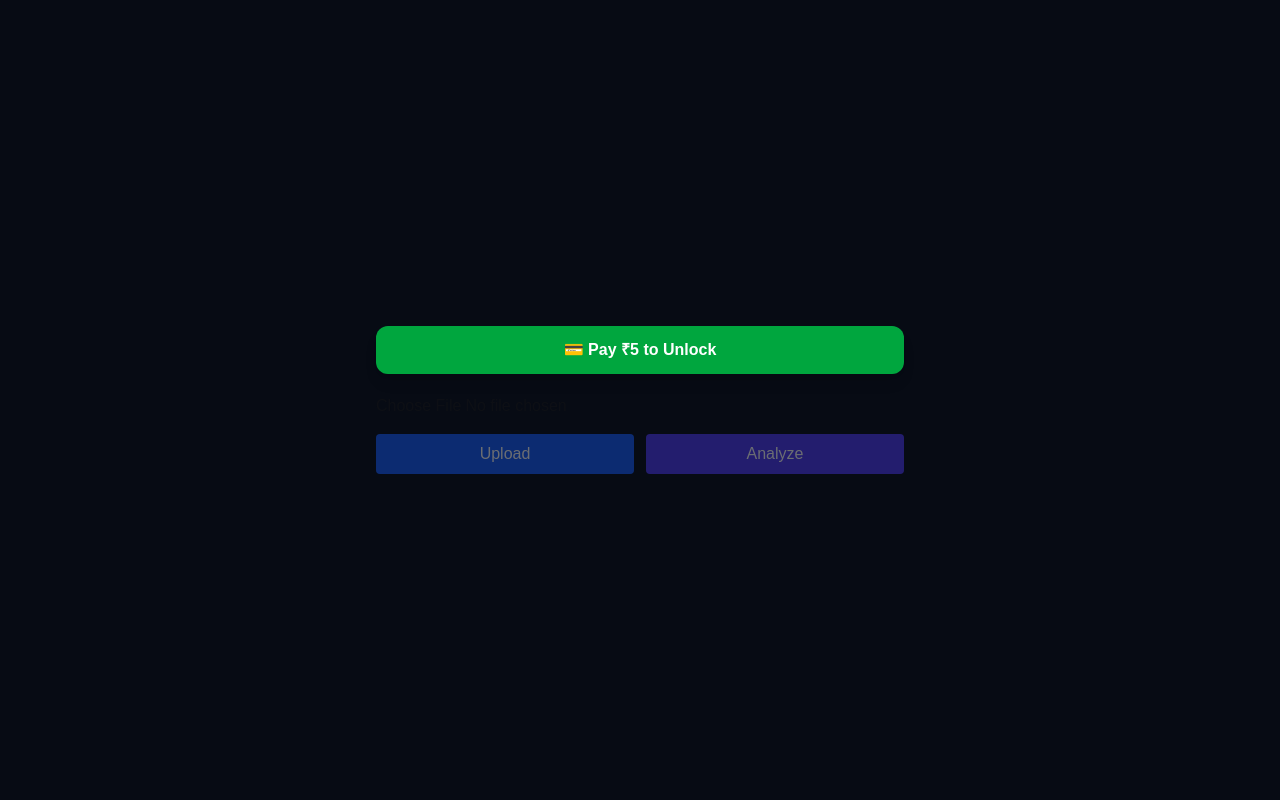
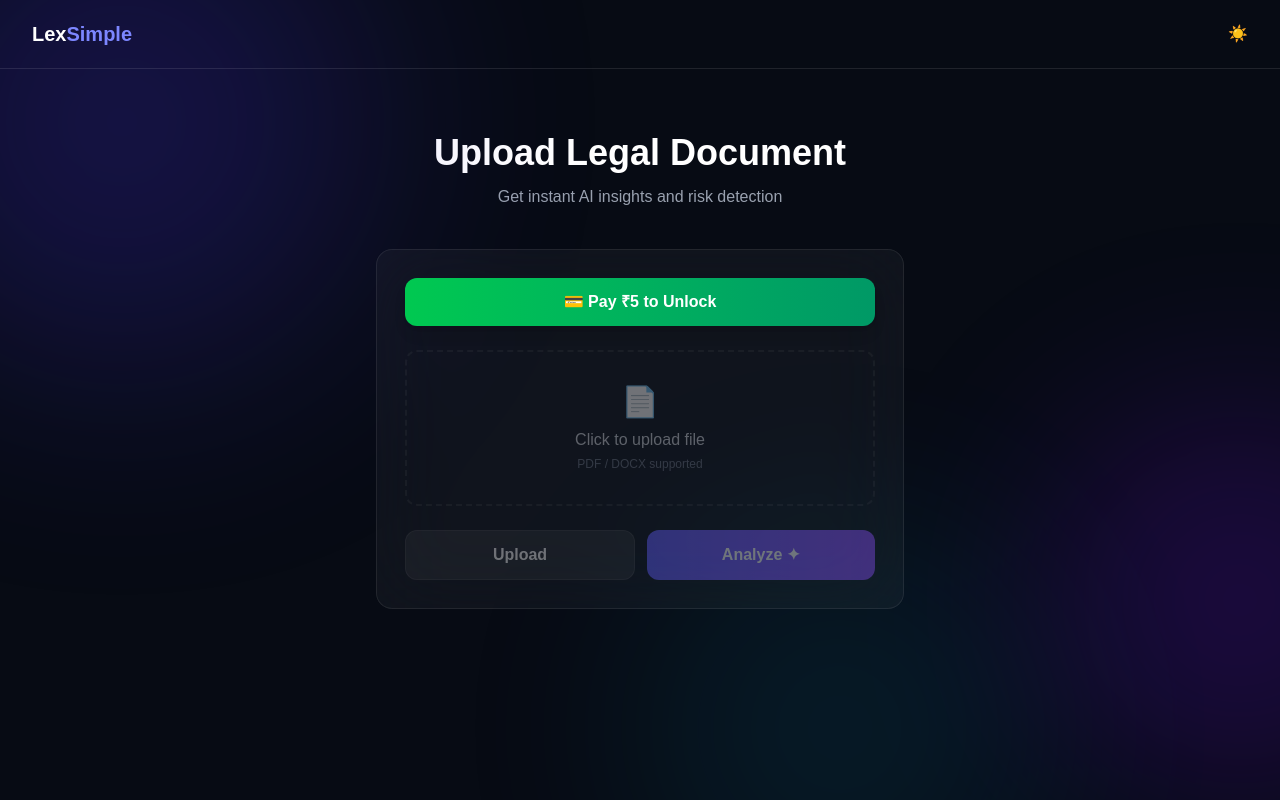
Before and after one commit to sp8424468-coder/legal-ai, a Next.js app: page /upload in a window 1280 px wide. Built offline with nearby package versions, Linux system fonts and the light colour scheme.

Commit message:
UI changed

```diff
--- a/app/upload/page.tsx
+++ b/app/upload/page.tsx
@@ -34,7 +34,6 @@ export default function Home() {
   const [previewTranslating, setPreviewTranslating] = useState(false);
   const [previewPlaying, setPreviewPlaying] = useState(false);
 
-  // 💳 NEW STATE
   const [paid, setPaid] = useState(false);
 
   const router = useRouter();
@@ -72,7 +71,7 @@ export default function Home() {
     }
   };
 
-  // 📄 Upload (PAYMENT LOCK ADDED)
+  // 📄 Upload
   const upload = async () => {
     if (!paid) {
       alert("⚠️ Please complete payment first");
@@ -107,7 +106,7 @@ export default function Home() {
     }
   };
 
-  // 🤖 Analyze (PAYMENT LOCK ADDED)
+  // 🤖 Analyze
   const analyze = () => {
     if (!paid) {
       alert("⚠️ Payment required");
@@ -126,59 +125,111 @@ export default function Home() {
   const D = dark;
 
   return (
-    <div
-      className={`min-h-screen flex items-center justify-center ${
-        D ? "bg-[#070b14]" : "bg-[#eef2ff]"
-      }`}
+    <div className={`min-h-screen relative overflow-x-hidden ${D ? "bg-[#070b14]" : "bg-[#eef2ff]"}`}>
+
+      {/* 🌌 Background Effects */}
+      <div className="fixed inset-0 pointer-events-none">
+        <div className="absolute -top-32 -left-32 w-[500px] h-[500px] rounded-full blur-[120px] bg-indigo-700 opacity-25" />
+        <div className="absolute top-1/2 -right-40 w-[400px] h-[400px] rounded-full blur-[100px] bg-violet-700 opacity-20" />
+        <div className="absolute -bottom-32 left-1/2 w-[400px] h-[400px] rounded-full blur-[100px] bg-cyan-700 opacity-15" />
+      </div>
+
+      {/* 🔝 Navbar */}
+      <nav className="relative z-10 flex justify-between px-8 py-5 border-b border-white/10">
+        <h1 className="text-white font-bold text-xl">
+          Lex<span className="text-indigo-400">Simple</span>
+        </h1>
+
+        <button
+          onClick={() => {
+            setDark(!D);
+            localStorage.setItem("darkMode", String(!D));
+          }}
+          className="text-white"
         >
-      <div className="max-w-xl w-full p-6">
+          {D ? "☀️" : "🌙"}
+        </button>
+      </nav>
 
-        {/* 💳 PAYMENT BUTTON */}
+      {/* 🧠 Heading */}
+      <div className="text-center mt-16 mb-10">
+        <h1 className="text-4xl font-black text-white mb-3">
+          Upload Legal Document
+        </h1>
+        <p className="text-gray-400">
+          Get instant AI insights and risk detection
+        </p>
+      </div>
+
+      {/* 💎 Main Card */}
+      <div className="relative z-10 max-w-xl mx-auto px-6 pb-20">
+        <div className="rounded-2xl border p-7 bg-white/[0.04] border-white/[0.08] backdrop-blur-2xl">
+
+          {/* 💳 PAYMENT */}
           {!paid && (
             <button
               onClick={handlePayment}
-            className="w-full mb-5 py-3 rounded-xl font-bold text-white bg-green-600 hover:bg-green-700 shadow-lg"
+              className="w-full mb-6 py-3 rounded-xl font-bold bg-gradient-to-r from-green-500 to-emerald-600 text-white shadow-lg"
             >
               💳 Pay ₹5 to Unlock
             </button>
           )}
 
-        {/* 🔒 LOCK UI */}
+          {/* 🔒 LOCK */}
           <div className={!paid ? "opacity-40 pointer-events-none" : ""}>
 
-          {/* Upload */}
+            {/* 📄 Upload Box */}
+            <div className="border-2 border-dashed border-white/10 rounded-xl p-8 text-center cursor-pointer hover:border-indigo-400 transition">
               <input
                 type="file"
+                className="hidden"
+                id="fileInput"
                 onChange={(e) => {
                   const f = e.target.files?.[0];
                   if (f) setFile(f);
                 }}
               />
 
-          <div className="flex gap-3 mt-4">
+              <label htmlFor="fileInput" className="cursor-pointer">
+                <div className="text-3xl mb-2">📄</div>
+                <p className="text-gray-300 font-medium">
+                  {file ? file.name : "Click to upload file"}
+                </p>
+                <p className="text-xs text-gray-500 mt-1">
+                  PDF / DOCX supported
+                </p>
+              </label>
+            </div>
+
+            {/* 🔘 Buttons */}
+            <div className="flex gap-3 mt-6">
               <button
                 onClick={upload}
-              className="flex-1 bg-blue-600 text-white p-2 rounded"
+                className="flex-1 py-3 rounded-xl font-bold bg-white/10 hover:bg-white/15 text-white border border-white/10"
               >
-              Upload
+                {loading ? "Processing..." : "Upload"}
               </button>
 
               <button
                 onClick={analyze}
-              className="flex-1 bg-indigo-600 text-white p-2 rounded"
+                className="flex-1 py-3 rounded-xl font-bold bg-gradient-to-r from-indigo-500 to-violet-500 text-white"
               >
-              Analyze
+                Analyze ✦
               </button>
             </div>
 
-          {/* Preview */}
+            {/* 📄 Preview */}
             {preview && (
-            <div className="mt-5 bg-gray-100 p-3 rounded">
-              <pre>{preview}</pre>
+              <div className="mt-6 bg-white/5 border border-white/10 p-4 rounded-xl">
+                <h3 className="text-white font-semibold mb-2">Preview</h3>
+                <pre className="text-gray-300 text-sm whitespace-pre-wrap">
+                  {preview}
+                </pre>
               </div>
             )}
           </div>
         </div>
       </div>
+    </div>
   );
 }
```
Lines whose indentation alone changed are shown as unchanged.
